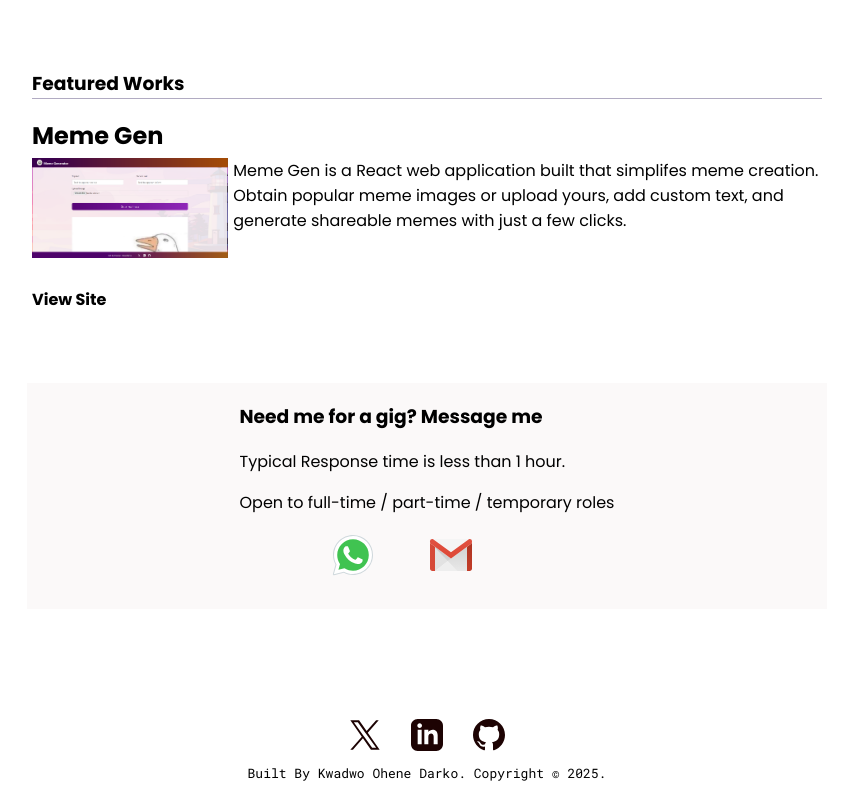
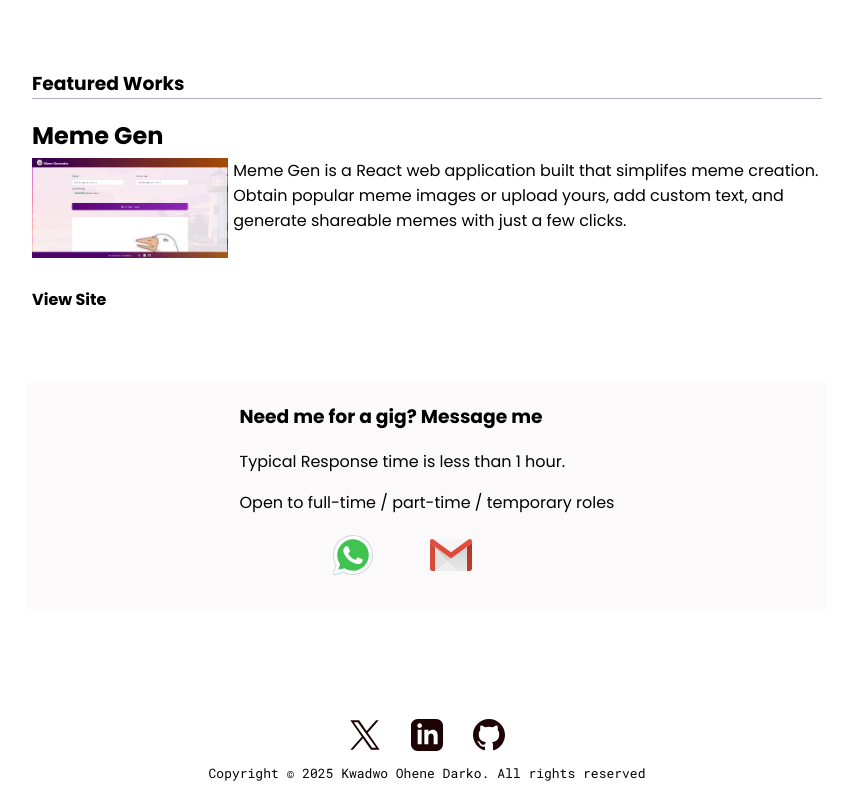
Before and after one commit to ohendarko/ohendarko.github.io, a plain HTML site: page index.html in a window 1280 px wide. Shown: the part 743-1543 px from the top of the page, without its empty margins (213-1062 px from the left). Drawn offline with Linux system fonts and the light colour scheme.

Commit message:
edited footer

```diff
--- a/index.html
+++ b/index.html
@@ -4,8 +4,8 @@
     <meta charset="UTF-8">
     <meta name="viewport" content="width=device-width, initial-scale=1.0">
     <meta name="google-site-verification" content="UgAxmpgXQ1uwxNc45KZTXWCvM-vocM6TxPcxeDalB4k" />
-    <meta name="description" content="Website of Kwadwo Ohene Darko, web developer specializing in front-end interfaces">
-    <meta name="keywords" content="web developer, frontend developer, software engineer, ghana frontend developer, react developer, javascript developer, best developer on a budget">
+    <meta name="description" content="Portfolio Website of Kwadwo Ohene Darko, Web developer specializing in Front-end interfaces">
+    <meta name="keywords" content="web developer, frontend developer, software engineer, ghana frontend developer, react developer, javascript developer, best developer on a budget, programming, web development kwadwo, ohene, darko, Kwadwo Ohene Darko, Pharmacist, Pharmacist Developer, front-end developer, front-end">
     <meta property="og:description" content="Hi. I am Kwadwo Ohene Darko, a Frontend Web Developer who endeavours to build dynamic and beautiful web applications using carefully crafted code and client-centered design.">
     <meta property="og:title" content="Kwadwo Ohene Darko | Frontend Developer">
     <meta property="og:url" content="https://www.ohendarko.github.io">
@@ -231,7 +231,7 @@
         </ul>
       </div>
       <div>
-        Built By Kwadwo Ohene Darko. Copyright © 2025.
+        Copyright © 2025 Kwadwo Ohene Darko. All rights reserved
       </div>
     </footer>
 
```
